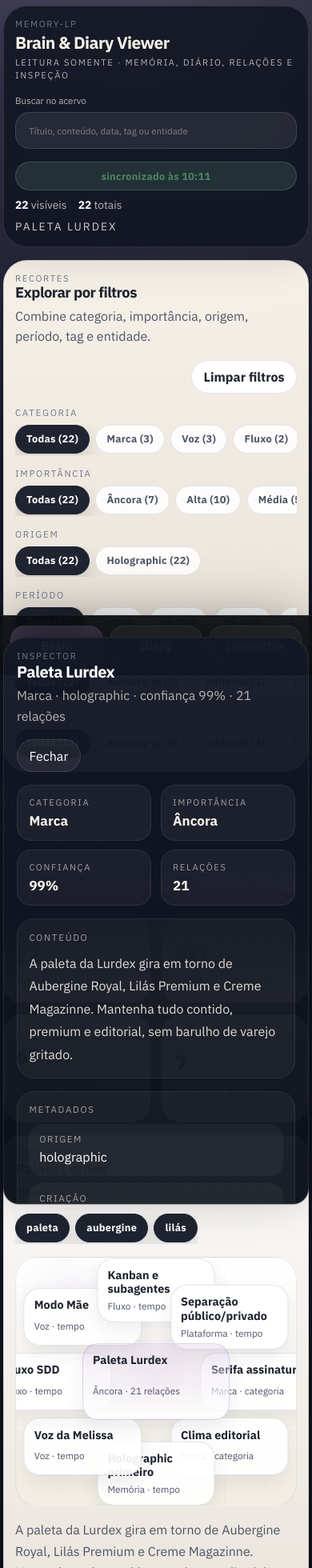
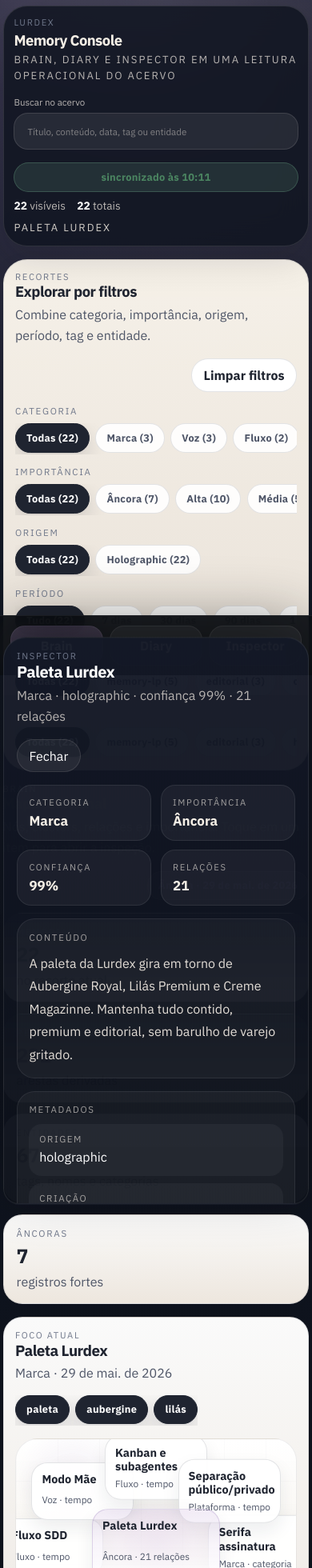
Before and after one commit to lurdexmagazzine/memory-lp, a React (Vite) app: page / in a window 390 px wide. Shown: the top 1960 px of the page at 80% size. Built offline with nearby package versions, Linux system fonts and the light colour scheme.

Commit message:
fix: polish memory-lp navigation and mobile ui

```diff
--- a/src/components/InspectorPanel.tsx
+++ b/src/components/InspectorPanel.tsx
@@ -15,6 +15,11 @@ function relationLabel(kind: MemoryRelation['kind']): string {
     default:
       return kind;
   }
+}
+
+function counterpartRecord(record: MemoryEntry, relation: MemoryRelation, records: MemoryEntry[]): MemoryEntry | undefined {
+  const counterpartId = relation.fromId === record.id ? relation.toId : relation.fromId;
+  return records.find((item) => item.id === counterpartId);
 }
 
 export function InspectorPanel({
@@ -155,10 +160,7 @@ export function InspectorPanel({
             {activeRelations.length ? (
               <div className="inspector-relations">
                 {activeRelations.map((relation) => {
-                  const counterpart = records.find((item) =>
-                    record ? (relation.fromId === record.id ? item.id === relation.toId : item.id === relation.fromId) : false,
-                  );
-
+                  const counterpart = record ? counterpartRecord(record, relation, records) : undefined;
                   return (
                     <button
                       key={`${relation.fromId}-${relation.toId}-${relation.kind}`}
--- a/src/components/ShellSidebar.tsx
+++ b/src/components/ShellSidebar.tsx
@@ -21,7 +21,7 @@ export function ShellSidebar({
     <aside className="shell-sidebar">
       <div className="shell-sidebar__brand">
         <p className="shell-sidebar__eyebrow">Lurdex</p>
-        <h2>memory-lp</h2>
+        <h2>Memory OS</h2>
         <p className="shell-sidebar__subtitle">visão de cérebro, diário e inspeção</p>
       </div>
 
--- a/src/components/TopBar.tsx
+++ b/src/components/TopBar.tsx
@@ -26,9 +26,9 @@ export function TopBar({
   return (
     <header className="topbar">
       <div className="topbar__brand">
-        <p className="topbar__eyebrow">memory-lp</p>
-        <h1>Brain & Diary Viewer</h1>
-        <p className="topbar__subtitle">Leitura somente · memória, diário, relações e inspeção</p>
+        <p className="topbar__eyebrow">Lurdex</p>
+        <h1>Memory Console</h1>
+        <p className="topbar__subtitle">Brain, Diary e Inspector em uma leitura operacional do acervo</p>
       </div>
 
       <label className="topbar__search search-field" htmlFor="global-search">
--- a/src/components/ViewSwitcher.tsx
+++ b/src/components/ViewSwitcher.tsx
@@ -16,7 +16,7 @@ export function ViewSwitcher({
   compact?: boolean;
 }) {
   return (
-    <div className={compact ? 'view-switcher view-switcher--compact' : 'view-switcher'} role="tablist" aria-label="Navegação principal">
+    <div className={compact ? 'view-switcher view-switcher--compact' : 'view-switcher'} role="group" aria-label="Navegação principal">
       {(Object.keys(TAB_LABELS) as BrainSurface[]).map((key) => (
         <button
           key={key}
--- a/src/styles.css
+++ b/src/styles.css
@@ -91,6 +91,12 @@ button {
   background: none;
   border: 0;
   color: inherit;
+}
+
+button:focus-visible,
+input:focus-visible {
+  outline: 2px solid rgba(185, 150, 210, 0.95);
+  outline-offset: 3px;
 }
 
 img,
@@ -245,6 +251,7 @@ svg {
 .topbar__brand {
   display: grid;
   gap: 0.35rem;
+  min-width: 0;
 }
 
 .topbar__eyebrow {
@@ -296,6 +303,7 @@ svg {
 .topbar__meta {
   display: grid;
   gap: 0.7rem;
+  min-width: 0;
 }
 
 .topbar__counts {
@@ -314,6 +322,7 @@ svg {
   margin: 0;
   line-height: 1.45;
   color: rgba(245, 239, 230, 0.84);
+  overflow-wrap: anywhere;
 }
 
 .view-switcher {
@@ -1245,6 +1254,37 @@ svg {
   }
 }
 
+@media (max-width: 390px) {
+  .topbar {
+    padding: 0.8rem;
+  }
+
+  .topbar h1 {
+    font-size: 1.15rem;
+  }
+
+  .topbar__subtitle,
+  .topbar__selected {
+    font-size: 0.82rem;
+  }
+
+  .brain-metrics {
+    grid-template-columns: 1fr;
+  }
+
+  .brain-map {
+    min-height: 17rem;
+  }
+
+  .brain-node {
+    width: clamp(6rem, 44vw, 8rem);
+  }
+
+  .brain-node--focus {
+    width: clamp(8rem, 58vw, 10rem);
+  }
+}
+
 @media (prefers-reduced-motion: reduce) {
   *,
   *::before,
```
Also changed, not shown: 5 other files (tests, documents, lock files or other folders).
